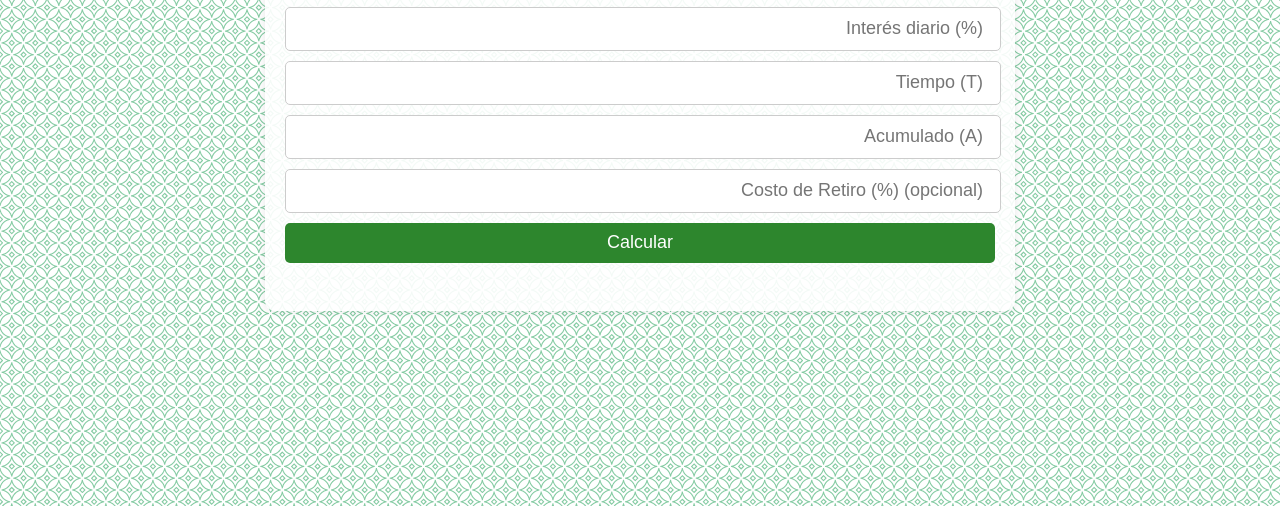
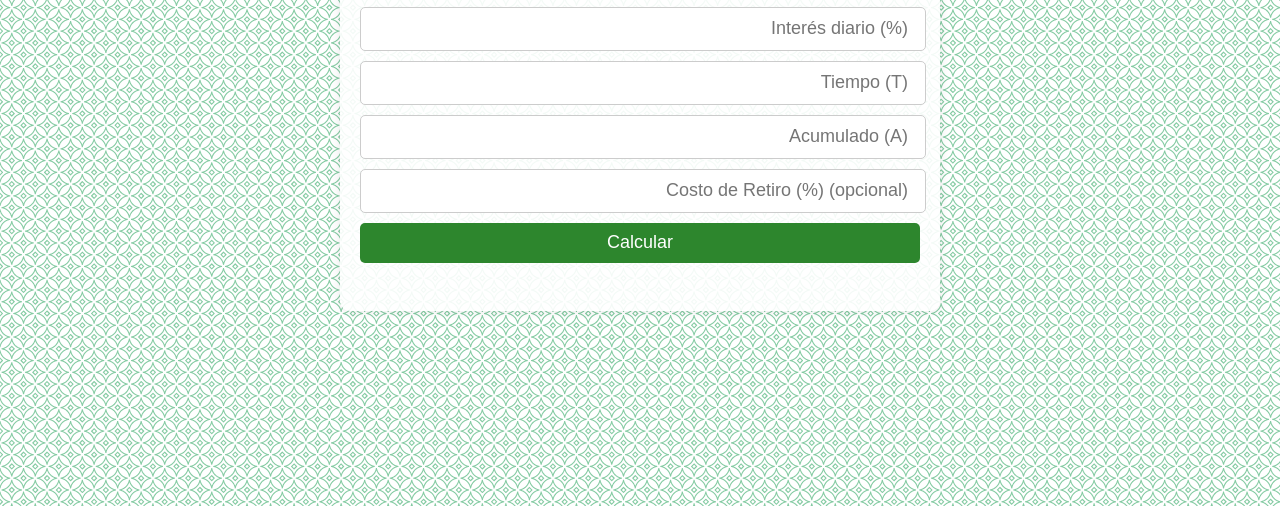
Before and after one commit to Amori94/gai, a plain HTML site: page index.html in a window 1280 px wide. Shown: the part 310-816 px from the top of the page. Drawn offline with Linux system fonts and the light colour scheme.

Commit message:
Update style.css

```diff
--- a/style.css
+++ b/style.css
@@ -18,7 +18,7 @@ body.dark-mode {
 
 .container {
     position: relative;
-    max-width: 750px; /* Establece el ancho máximo */
+    max-width: 600px; /* Establece el ancho máximo */
     width: 100%; /* Permite que se ajuste al 100% en pantallas más pequeñas */
     margin: 0 auto; /* Centra el formulario en pantallas grandes */
 
```
